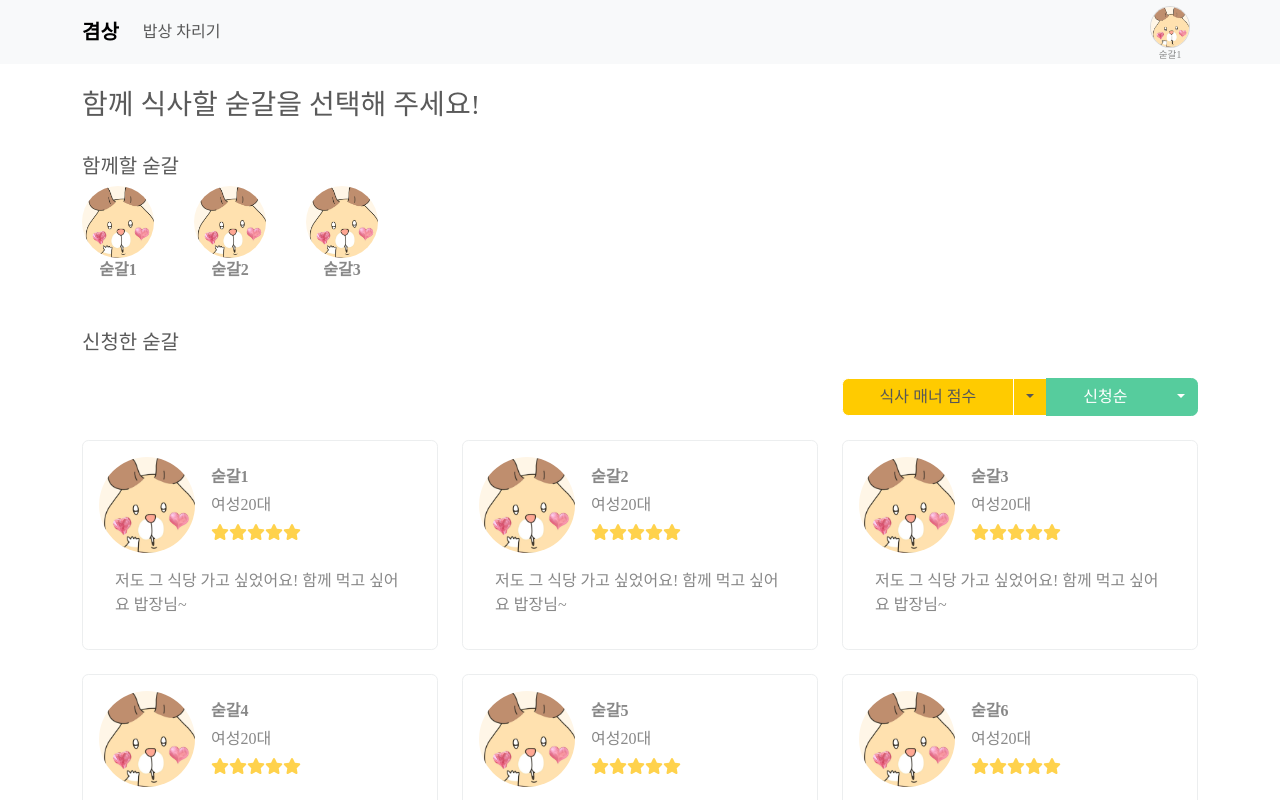
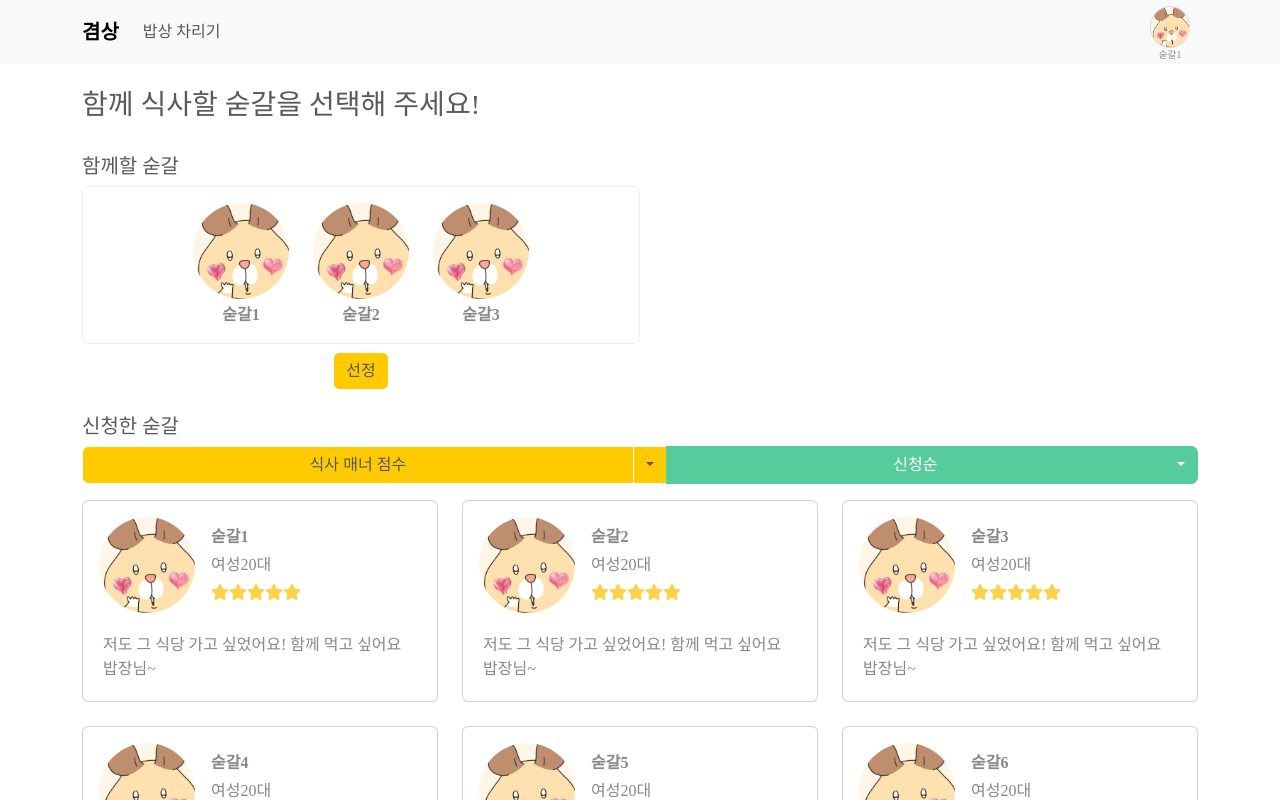
Before and after one commit to developer-dignity-team-2/gyeom-sang_client, a Vue app: page /babsang-select in a window 1280 px wide. Shown: the top 800 px of the page. Built offline with nearby package versions, Linux system fonts and the light colour scheme; a web font is replaced by a local one.

Commit message:
[UPDATE] 4 숟갈 선택 화면 완료

```diff
--- a/src/components/userCard.vue
+++ b/src/components/userCard.vue
@@ -1,6 +1,6 @@
 <template>
-	<div class="col border rounded p-3">
-		<div class="d-flex align-items-center">
+	<div class="card rounded p-3" style="overflow: hidden">
+		<div class="d-flex align-items-center mb-3">
 			<div class="profile me-3" style="width: 6rem">
 				<div class="img-wrap pf rounded-circle">
 					<img :src="profile_image" alt="프로필" />
@@ -20,7 +20,7 @@
 				</li>
 			</ul>
 		</div>
-		<div class="p-3">{{ dining_spoons_description }}</div>
+		<div class="p-1">{{ dining_spoons_description }}</div>
 	</div>
 </template>
 
--- a/src/views/babsang-select.vue
+++ b/src/views/babsang-select.vue
@@ -1,38 +1,84 @@
 <template>
 	<div class="container">
-		<!-- 검색창 -->
 		<div class="row my-4">
 			<h3>함께 식사할 숟갈을 선택해 주세요!</h3>
 		</div>
 		<!-- 함께할 숟갈 -->
-		<div style="position: sticky; top: 0">
-			<h5>함께할 숟갈</h5>
-			<div class="row text-center mb-5">
-				<div class="col-3 profile me-3" style="width: 6rem">
-					<div class="img-wrap pf rounded-circle">
+		<div style="position: sticky; top: 0; z-index: 1">
+			<h5 style="opacity: 1; background-color: white">함께할 숟갈</h5>
+			<div
+				class="col-xl-6 col-12 border rounded p-3 text-center"
+				style="opacity: 1; background-color: white"
+			>
+				<div
+					style="display: flex; align-items: center; justify-content: center"
+				>
+					<div class="row">
+						<div class="col">
+							<div style="width: 6rem">
+								<div class="img-wrap pf rounded-circle mb-1">
 									<img :src="user[0].profile_image" alt="프로필" />
 								</div>
 								<strong>{{ user[0].nickname }}</strong>
 							</div>
-				<div class="col-3 profile me-3" style="width: 6rem">
-					<div class="img-wrap pf rounded-circle">
+						</div>
+						<div class="col">
+							<div style="width: 6rem">
+								<div class="img-wrap pf rounded-circle mb-1">
 									<img :src="user[1].profile_image" alt="프로필" />
 								</div>
 								<strong>{{ user[1].nickname }}</strong>
 							</div>
-				<div class="col-3 profile me-3" style="width: 6rem">
-					<div class="img-wrap pf rounded-circle">
+						</div>
+						<div class="col">
+							<div style="width: 6rem">
+								<div class="img-wrap pf rounded-circle mb-1">
 									<img :src="user[2].profile_image" alt="프로필" />
 								</div>
 								<strong>{{ user[2].nickname }}</strong>
 							</div>
 						</div>
 					</div>
+				</div>
+			</div>
+			<div class="col-xl-6 col-12 mt-2" v-show="comfirm">
+				<textarea
+					class="form-control"
+					style="resize: none"
+					id="exampleTextarea"
+					rows="3"
+					v-model="selectedMessage"
+				></textarea>
+			</div>
+
+			<div
+				class="col-xl-6 col-12 mt-2"
+				style="display: flex; align-items: center; justify-content: center"
+			>
+				<button
+					type="button"
+					class="btn btn-primary mx-3"
+					v-show="!comfirm"
+					@click="doComfirm()"
+				>
+					선정
+				</button>
+				<div v-show="comfirm">
+					<button
+						type="button"
+						class="btn btn-primary mx-3"
+						@click="doComfirm()"
+					>
+						확인
+					</button>
+					<button type="submit" class="btn btn-secondary" @click="doComfirm()">
+						취소
+					</button>
+				</div>
+			</div>
+		</div>
+		<div class="mt-4 mb-3">
 			<h5>신청한 숟갈</h5>
-		<div class="row mt-4 mb-4">
-			<div class="col-8 d-flex justify-content-left">
-				<div class="d-flex justify-content-center"></div>
-			</div>
 			<div class="col">
 				<div class="row">
 					<!-- 정렬 버튼 -->
@@ -81,7 +127,11 @@
 		</div>
 		<!-- 신청 숟갈 카드 -->
 		<div class="row">
-			<div class="col-4 mb-4" :key="spoon.email" v-for="spoon in user">
+			<div
+				class="col-xl-4 col-md-6 col-sm-12 mb-4"
+				:key="spoon.email"
+				v-for="spoon in user"
+			>
 				<userCard
 					:email="spoon.email"
 					:gender="spoon.gender"
@@ -102,6 +152,13 @@ export default {
 	components: { userCard },
 	data() {
 		return {
+			comfirm: false,
+			selectedMessage: '',
+			diningTableSpoons: {
+				spoon_email: 'spoon1@gmail.com',
+				nickname: '숟갈1',
+				dining_table_id: 1,
+			},
 			user: [
 				{
 					email: 'spoon1@gmail.com',
@@ -268,9 +325,22 @@ export default {
 	},
 	setup() {},
 	created() {},
-	mounted() {},
+	mounted() {
+		this.initialMessage();
+	},
 	unmounted() {},
-	methods: {},
+	methods: {
+		initialMessage() {
+			this.selectedMessage = `축하합니다 ^O^ ${this.diningTableSpoons.nickname}님은 ${this.diningTableSpoons.dining_table_id}번 밥상의 숟갈로 선택되셨습니다.`;
+		},
+		doComfirm() {
+			if (this.comfirm === false) {
+				this.comfirm = true;
+			} else {
+				this.comfirm = false;
+			}
+		},
+	},
 };
 </script>
 <style scoped lang="scss">
--- a/src/views/mypage-profile.vue
+++ b/src/views/mypage-profile.vue
@@ -99,22 +99,22 @@
 								<button
 									type="button"
 									class="btn btn-primary mx-3"
-									v-show="modifySave === false"
+									v-show="!modifySave"
 									@click="doModifySave()"
 								>
 									수정
 								</button>
-								<div v-show="modifySave === true">
+								<div v-show="modifySave">
 									<button
 										type="button"
-										class="btn btn-secondary mx-3"
+										class="btn btn-primary mx-3"
 										@click="doModifySave()"
 									>
 										저장
 									</button>
 									<button
 										type="submit"
-										class="btn btn-primary"
+										class="btn btn-secondary"
 										@click="doModifySave()"
 									>
 										취소
```
Lines whose indentation alone changed are shown as unchanged.
